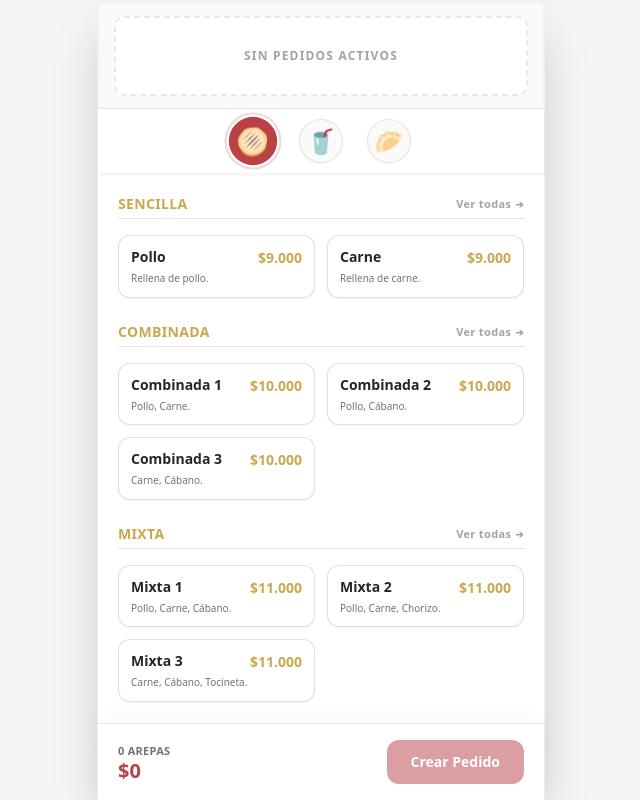
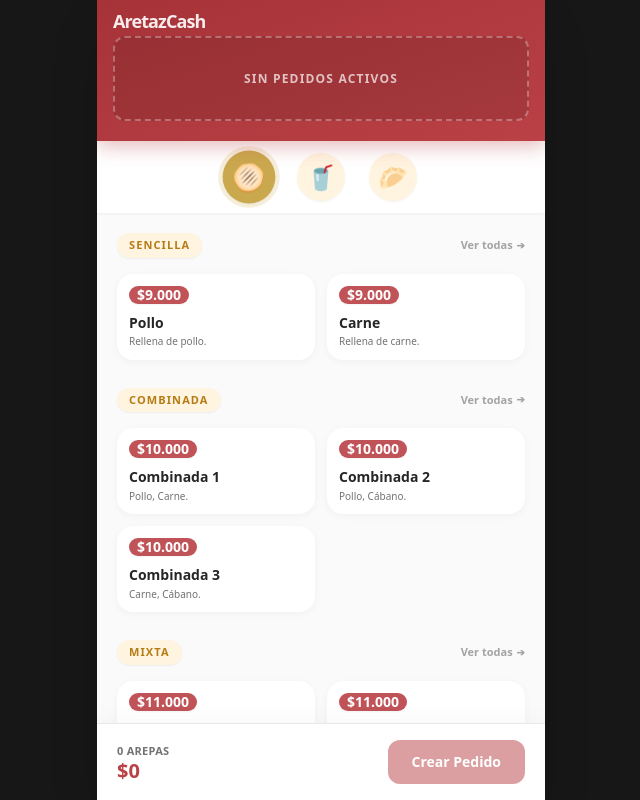
Before and after one commit to nedagosa-cod/pos-aretaz, a React (Vite) app: page / in a window 1280 px wide. Shown: the whole page, without its empty margins (319-959 px from the left). Built offline with nearby package versions, Linux system fonts and the light colour scheme.

Commit message:
feat: modal de nombre de cliente antes de facturar y rediseño completo de interfaz a estilo fast-food vibrante

```diff
--- a/src/App.tsx
+++ b/src/App.tsx
@@ -16,6 +16,7 @@ type Order = {
   items: Arepa[];
   total: number;
   createdAt: number;
+  name?: string;
 };
 
 const arepasData: Arepa[] = [
@@ -66,6 +67,8 @@ export default function App() {
   const [currentTime, setCurrentTime] = useState(Date.now());
   const [selectedCategory, setSelectedCategory] = useState<string | null>(null);
   const [selectedSegment, setSelectedSegment] = useState("Arepas");
+  const [isNameModalOpen, setIsNameModalOpen] = useState(false);
+  const [customerName, setCustomerName] = useState("");
 
   const segments = [
     { id: "Arepas", icon: "🫓" },
@@ -100,10 +103,16 @@ export default function App() {
 
   const activeTotal = currentSelection.reduce((sum, item) => sum + item.price, 0);
 
-  const handleCreateOrder = () => {
+  const handleCreateOrderClick = () => {
     if (currentSelection.length === 0) return;
+    setCustomerName("");
+    setIsNameModalOpen(true);
+  };
+
+  const finalizeCreateOrder = () => {
     const newOrder: Order = {
       id: orderCounter,
+      name: customerName.trim() ? customerName.substring(0, 10).trim() : undefined,
       items: [...currentSelection],
       total: activeTotal,
       createdAt: Date.now()
@@ -112,6 +121,7 @@ export default function App() {
     setActiveOrders([...activeOrders, newOrder]);
     setCurrentSelection([]);
     setOrderCounter(orderCounter + 1);
+    setIsNameModalOpen(false);
   };
 
   const openOrderPayment = (order: Order) => {
@@ -126,32 +136,35 @@ export default function App() {
   };
 
   return (
-    <div className="flex justify-center h-screen max-h-screen bg-stone-100 text-neutral-800 font-sans selection:bg-brand-secondary/30 overflow-hidden">
-      <div className="w-full max-w-md bg-white shadow-2xl flex flex-col relative border-x border-neutral-200/60">
+    <div className="flex justify-center h-screen max-h-screen bg-neutral-900 text-neutral-800 font-sans selection:bg-brand-secondary/30 overflow-hidden">
+      <div className="w-full max-w-md bg-[#FAFAFA] shadow-2xl flex flex-col relative overflow-hidden">
 
         {/* Top Section: Active Orders (Etiquetas de los pedidos) */}
-        <div className="bg-stone-50 border-b border-neutral-200 px-4 pt-4 pb-3 min-h-[105px] flex-none flex flex-col justify-end shadow-inner relative z-20">
+        <div className="bg-gradient-to-br from-[#A63338] to-brand-primary px-4 pt-5 pb-5 min-h-[115px] flex-none flex flex-col justify-end shadow-[0_4px_20px_rgba(186,65,70,0.4)] relative z-20">
+          <div className="absolute top-3 left-4">
+             <h1 className="text-white/90 font-black tracking-tighter text-lg leading-none">AretazCash</h1>
+          </div>
           {activeOrders.length > 0 ? (
-            <div className="flex overflow-x-auto gap-2 scrollbar-hide items-end">
+            <div className="flex overflow-x-auto gap-3 scrollbar-hide items-end mt-4">
               {activeOrders.map((order) => {
                 const isLate = (currentTime - order.createdAt) > 600000; // 10 minutes turns red
                 return (
                   <div
                     key={order.id}
-                    className="relative flex-none w-[68px] h-[90px] bg-gradient-to-b from-brand-secondary/20 to-white border-x border-t border-brand-secondary/30 flex flex-col items-center justify-start pt-1.5 cursor-pointer group shadow-sm hover:from-brand-secondary/30 hover:to-brand-secondary/5 transition-all animate-in zoom-in-90 duration-300"
+                    className="relative flex-none w-[72px] h-[95px] bg-[#FFFbf5] border border-white/60 flex flex-col items-center justify-start pt-2 cursor-pointer group shadow-[0_4px_12px_rgba(0,0,0,0.15)] hover:-translate-y-1 transition-all animate-in zoom-in-90 duration-300"
                     style={{
-                      clipPath: "polygon(0 0, 100% 0, 100% 75%, 50% 100%, 0 75%)"
+                      clipPath: "polygon(0 0, 100% 0, 100% 85%, 50% 100%, 0 85%)"
                     }}
                     onClick={() => openOrderPayment(order)}
                     title={`Ver y cobrar Pedido #${order.id}`}
                   >
-                    <span className="text-[11px] font-bold text-brand-primary text-center leading-none px-1 uppercase mb-0.5">
-                      P#{order.id}
+                    <span className="text-[12px] font-black text-brand-primary text-center leading-none px-1 uppercase mb-0.5 truncate w-full">
+                      {order.name ? order.name : `P#${order.id}`}
                     </span>
-                    <span className={`text-[12px] font-black tracking-tighter leading-none mb-1 ${isLate ? "text-red-500 animate-pulse" : "text-brand-secondary"}`}>
+                    <span className={`text-[13px] font-black tracking-tighter leading-none mb-1 mt-0.5 ${isLate ? "text-red-700 animate-pulse" : "text-brand-secondary"}`}>
                       {formatTimeElapsed(order.createdAt)}
                     </span>
-                    <span className="text-[9px] text-neutral-500 font-bold mt-0.5 font-mono">
+                    <span className="text-[10px] text-neutral-500 font-bold mt-1 font-mono bg-stone-200 px-1.5 py-0.5 rounded">
                       {order.items.length} arp
                     </span>
                   </div>
@@ -160,14 +173,14 @@ export default function App() {
               <div className="min-w-[4px] h-full"></div>
             </div>
           ) : (
-            <div className="h-[80px] flex items-center justify-center border-2 border-dashed border-brand-tertiary/60 rounded-lg bg-white">
-              <span className="text-xs text-neutral-400 font-bold uppercase tracking-widest">Sin Pedidos Activos</span>
+            <div className="h-[85px] mt-4 flex items-center justify-center border-2 border-dashed border-white/30 rounded-xl bg-black/10">
+              <span className="text-xs text-white/70 font-bold uppercase tracking-widest px-4 text-center">Sin Pedidos Activos</span>
             </div>
           )}
         </div>
 
         {/* Banner Segment Switcher (Círculos) */}
-        <div className="bg-white border-b border-neutral-100 py-2.5 px-4 flex justify-center gap-6 overflow-x-auto scrollbar-hide shrink-0 shadow-sm z-10 w-full overflow-hidden">
+        <div className="bg-white py-3 px-4 flex justify-center gap-6 overflow-x-auto scrollbar-hide shrink-0 shadow-sm z-10 w-full overflow-hidden">
           {segments.map(seg => (
             <button
               key={seg.id}
@@ -175,7 +188,7 @@ export default function App() {
               className="flex items-center justify-center group transition-all"
               title={seg.id}
             >
-              <div className={`w-11 h-11 rounded-full flex items-center justify-center text-2xl transition-all shadow-sm ${selectedSegment === seg.id ? "bg-brand-primary text-white scale-110 shadow-brand-primary/30 ring-2 ring-brand-primary/20 ring-offset-2" : "bg-stone-50 border border-brand-tertiary/60 text-neutral-500 group-hover:border-brand-primary/50 group-hover:text-brand-primary group-hover:bg-stone-50 group-hover:scale-105"}`}>
+              <div className={`w-12 h-12 rounded-full flex items-center justify-center text-2xl transition-all shadow-sm ${selectedSegment === seg.id ? "bg-brand-secondary text-neutral-900 scale-110 shadow-[0_4px_12px_rgba(202,168,78,0.4)] ring-4 ring-brand-secondary/20" : "bg-[#FFF4E0] text-[#D49826] hover:bg-[#FCE6BD] hover:text-[#B57C15] group-hover:-translate-y-1"}`}>
                 {seg.icon}
               </div>
             </button>
@@ -183,29 +196,31 @@ export default function App() {
         </div>
 
         {/* Middle Section: Scrollable Arepas List */}
-        <main className="flex-1 overflow-y-auto p-5 space-y-6 scrollbar-hide bg-white">
+        <main className="flex-1 overflow-y-auto p-5 space-y-7 scrollbar-hide bg-[#FAFAFA]">
           {selectedCategory ? (
             <section className="space-y-4 animate-in slide-in-from-right-4 duration-300 pb-4">
-              <div className="flex items-center gap-3 border-b border-brand-tertiary/70 pb-3 sticky top-0 bg-white z-10 pt-1">
+              <div className="flex items-center gap-3 pb-3 sticky top-0 bg-[#FAFAFA]/95 backdrop-blur-sm z-10 pt-1">
                 <button
                   onClick={() => setSelectedCategory(null)}
-                  className="w-10 h-10 rounded-full bg-stone-100 flex items-center justify-center text-neutral-600 hover:text-white hover:bg-brand-primary transition-all font-bold shadow-sm active:scale-90"
+                  className="w-10 h-10 rounded-full bg-white shadow-sm border border-neutral-100 flex items-center justify-center text-neutral-600 hover:text-white hover:bg-brand-primary hover:border-brand-primary transition-all font-bold active:scale-90"
                 >
                   ←
                 </button>
-                <h2 className="text-brand-primary font-black text-lg tracking-wide uppercase">{selectedCategory}</h2>
+                <div className="bg-brand-secondary text-white px-4 py-1.5 rounded-full text-sm font-black tracking-widest uppercase shadow-[0_2px_10px_rgba(202,168,78,0.3)]">
+                  {selectedCategory}
+                </div>
               </div>
 
               <div className="grid grid-cols-1 gap-4">
                 {segmentProducts.filter((a: any) => a.category === selectedCategory).map((item: any) => (
                   <Card
                     key={item.id}
-                    className="bg-white border-brand-tertiary/80 hover:border-brand-primary/40 hover:bg-brand-primary/5 shadow-md hover:shadow-lg transition-all flex flex-col cursor-pointer active:scale-95"
+                    className="bg-white rounded-2xl border-none shadow-[0_2px_10px_rgba(0,0,0,0.04)] hover:shadow-[0_8px_20px_rgba(186,65,70,0.12)] transition-all flex flex-col cursor-pointer active:scale-95"
                     onClick={() => addToSelection(item)}
                   >
                     <div className="p-4 pb-2 flex justify-between items-start gap-4">
-                      <span className="text-base text-neutral-900 font-black leading-tight">{item.name}</span>
-                      <span className="text-base font-black text-brand-secondary shrink-0">${item.price.toLocaleString("es-CO")}</span>
+                      <span className="text-base text-neutral-900 font-extrabold leading-tight">{item.name}</span>
+                      <span className="text-sm font-black text-white bg-brand-primary px-3 py-1 rounded-full shadow-sm shrink-0">${item.price.toLocaleString("es-CO")}</span>
                     </div>
                     <div className="px-4 pb-4 mt-auto">
                       <span className="text-xs text-neutral-500 line-clamp-3 leading-snug font-medium pr-10">{item.description}</span>
@@ -218,26 +233,30 @@ export default function App() {
            categories.length > 0 ? (
              categories.map(category => (
                <section key={category as string} className="space-y-4 animate-in fade-in duration-300">
-                  <h2
-                    className="text-brand-secondary font-black text-sm tracking-wide border-b border-brand-tertiary/70 pb-1 uppercase cursor-pointer hover:text-brand-primary transition-colors flex justify-between items-end group"
+                  <div
+                    className="flex justify-between items-center cursor-pointer group mb-2"
                     onClick={() => setSelectedCategory(category as string)}
                   >
-                    <span>{category as string}</span>
+                    <span className="bg-[#FFF4E0] text-[#B57C15] px-3 py-1 rounded-full text-[11px] font-black tracking-widest uppercase shadow-sm group-hover:bg-brand-secondary group-hover:text-white transition-colors">
+                      {category as string}
+                    </span>
                     <span className="text-[11px] text-neutral-400 font-bold normal-case flex items-center gap-1 group-hover:text-brand-primary transition-colors">
                       Ver todas <span className="text-[10px]">➔</span>
                     </span>
-                  </h2>
+                  </div>
                   <div className="grid grid-cols-2 gap-3">
                     {segmentProducts.filter((a: any) => a.category === category).map((item: any) => (
-                    <Card
-                      key={item.id}
-                      className="bg-white border-brand-tertiary/80 hover:border-brand-primary/40 hover:bg-brand-primary/5 shadow-sm transition-all flex flex-col cursor-pointer active:scale-95"
-                      onClick={() => addToSelection(item)}
-                    >
-                      <div className="p-3 pb-1 flex justify-between items-start gap-2">
-                        <span className="text-sm text-neutral-800 font-bold leading-tight">{item.name}</span>
-                        <span className="text-sm font-black text-brand-secondary shrink-0">${item.price.toLocaleString("es-CO")}</span>
-                      </div>
+                      <Card
+                        key={item.id}
+                        className="bg-white rounded-2xl border-none shadow-[0_2px_8px_rgba(0,0,0,0.04)] hover:shadow-[0_6px_16px_rgba(186,65,70,0.12)] transition-all flex flex-col cursor-pointer active:scale-95 overflow-hidden"
+                        onClick={() => addToSelection(item)}
+                      >
+                        <div className="p-3 pb-1 flex flex-col gap-1.5">
+                          <span className="text-sm font-black text-white bg-brand-primary/90 px-2 py-0.5 rounded-full shadow-sm self-start inline-block leading-none">
+                            ${item.price.toLocaleString("es-CO")}
+                          </span>
+                          <span className="text-sm text-neutral-800 font-bold leading-tight mt-1">{item.name}</span>
+                        </div>
                         <div className="px-3 pb-3 mt-auto">
                           <span className="text-[10px] text-neutral-500 line-clamp-2 leading-tight font-medium">{item.description}</span>
                         </div>
@@ -283,7 +302,7 @@ export default function App() {
               <span className="text-xl font-black text-brand-primary leading-none mt-0.5">${activeTotal.toLocaleString("es-CO")}</span>
             </div>
             <Button
-              onClick={handleCreateOrder}
+              onClick={handleCreateOrderClick}
               disabled={currentSelection.length === 0}
               className="bg-brand-primary hover:bg-[#a3383c] text-white rounded-xl shadow-[0_4px_14px_0_rgba(186,65,70,0.25)] text-sm h-11 px-6 font-bold border-none transition-all active:scale-95 disabled:opacity-50 disabled:shadow-none"
             >
@@ -297,7 +316,9 @@ export default function App() {
           <div className="absolute inset-0 z-50 bg-neutral-900/40 backdrop-blur-sm flex items-end justify-center">
             <div className="bg-white w-full max-h-[85vh] rounded-t-3xl border-t border-neutral-200 p-6 flex flex-col gap-6 shadow-[0_-10px_40px_rgba(0,0,0,0.1)] animate-in slide-in-from-bottom-full duration-300">
               <div className="flex justify-between items-center">
-                <h2 className="text-xl font-black tracking-tight text-neutral-900">Pedido <span className="text-brand-primary">#{selectedActiveOrder.id}</span></h2>
+                <h2 className="text-xl font-black tracking-tight text-neutral-900">
+                  Pedido <span className="text-brand-primary">#{selectedActiveOrder.id} {selectedActiveOrder.name ? `(${selectedActiveOrder.name})` : ""}</span>
+                </h2>
                 <button onClick={() => setSelectedActiveOrder(null)} className="w-8 h-8 rounded-full bg-stone-100 flex items-center justify-center text-neutral-500 hover:text-neutral-900 hover:bg-stone-200 transition-colors font-bold">✕</button>
               </div>
 
@@ -348,6 +369,42 @@ export default function App() {
           </div>
         )}
 
+        {/* Name Input Modal */}
+        {isNameModalOpen && (
+          <div className="absolute inset-0 z-50 bg-neutral-900/40 backdrop-blur-sm flex items-end justify-center">
+            <div className="bg-white w-full max-h-[85vh] rounded-t-3xl border-t border-neutral-200 p-6 flex flex-col gap-6 shadow-[0_-10px_40px_rgba(0,0,0,0.1)] animate-in slide-in-from-bottom-full duration-300">
+              <div className="flex justify-between items-center">
+                <h2 className="text-xl font-black tracking-tight text-neutral-900">Nombre del Cliente</h2>
+                <button onClick={() => setIsNameModalOpen(false)} className="w-8 h-8 rounded-full bg-stone-100 flex items-center justify-center text-neutral-500 hover:text-neutral-900 hover:bg-stone-200 transition-colors font-bold">✕</button>
+              </div>
+
+              <div className="space-y-4">
+                <p className="text-sm font-medium text-neutral-600">
+                  Asigna un identificador. Si lo dejas en blanco, el pedido será <strong>P#{orderCounter}</strong>.
+                </p>
+                <input
+                  type="text"
+                  value={customerName}
+                  onChange={(e) => setCustomerName(e.target.value)}
+                  placeholder="Ej. Juan, Mesa 4, Auto Rojo..."
+                  className="w-full bg-stone-50 border border-brand-tertiary rounded-lg px-4 py-3 text-neutral-900 text-lg font-black outline-none focus:border-brand-primary focus:ring-1 focus:ring-brand-primary transition-all shadow-inner"
+                  autoFocus
+                  onKeyDown={(e) => {
+                    if (e.key === "Enter") finalizeCreateOrder();
+                  }}
+                />
+              </div>
+
+              <Button
+                onClick={finalizeCreateOrder}
+                className="w-full bg-brand-primary hover:bg-[#a3383c] text-white rounded-xl shadow-[0_4px_14px_0_rgba(186,65,70,0.3)] text-base h-12 font-bold border-none transition-all active:scale-95 mt-2"
+              >
+                Confirmar y Crear Pedido
+              </Button>
+            </div>
+          </div>
+        )}
+
       </div>
     </div>
   );
```
